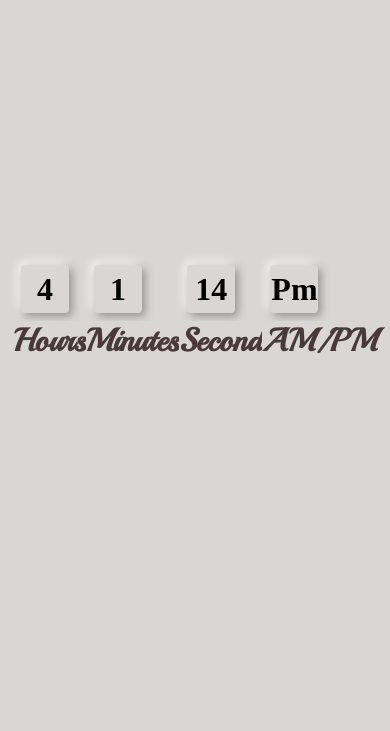
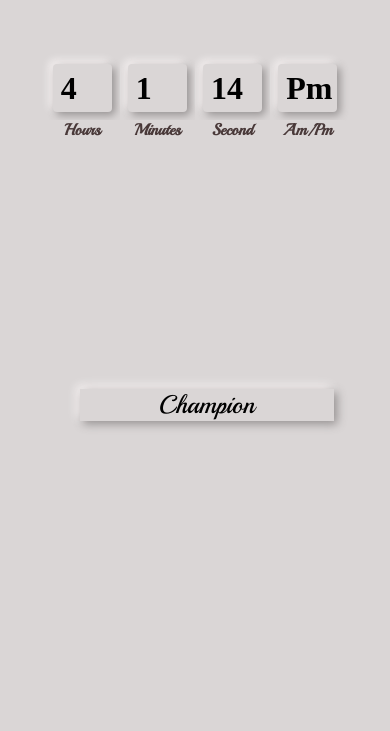
Before and after one commit to Vishesh-panghal/digiclock, a plain HTML site: page index.html in a window 390 px wide. Shown: the part 113-844 px from the top of the page. Drawn offline with Linux system fonts and the light colour scheme.

Commit message:
Responsicve changes

```diff
--- a/index.html
+++ b/index.html
@@ -34,7 +34,7 @@
           <div class="time">
               <h1 id="ampm">12</h1>
           </div>
-          <h1>AM/PM</h1>
+          <h1>Am/Pm</h1>
       </div>
     </div>
     <span class="champ"><p id="champion">Champion</p></span>
--- a/style.css
+++ b/style.css
@@ -47,19 +47,27 @@
 }
 
 @media(max-width:500px){
+    .container{
+        display: flex;
+        flex-wrap: wrap;
+        justify-content: center;
+        align-items: center;
+        height: 50vh;
+        background-color: rgb(218, 214, 214);
+    }
     #champion{
-        width: 35%;
+        width: 65%;
         font-size: 1.6em;
         font-family: 'Playball', cursive;
         text-align: center;
-        margin: 120px 120px;
+        margin: 80px 80px;
         background-color: rgb(218, 214, 214);
         box-shadow:  3px 3px 9px rgb(146 142 142), -3px -3px 9px rgb(255 250 250);
     }
     .time{
         display: flex;
-        justify-content: center;
-        width:2em;
+        justify-content: left;
+        width:2.7em;
         height: 2em;
         background-color: rgb(218 214 214);
         border-radius: 4px;
@@ -69,4 +77,10 @@
         align-items: center;
         box-shadow:  3px 3px 9px rgb(146 142 142), -3px -3px 9px rgb(255 250 250);
     }
+    .box > h1{
+        color: rgb(73, 57, 57);
+        text-align: center;
+        font-family: 'Playball', cursive;
+        font-size: 1em;
+    }
 }
```
